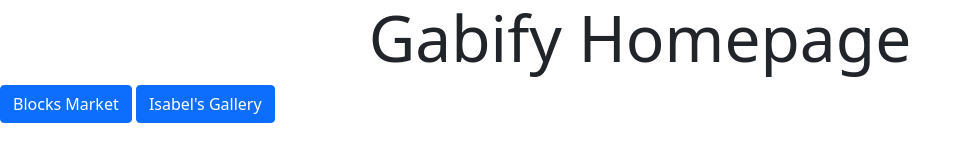
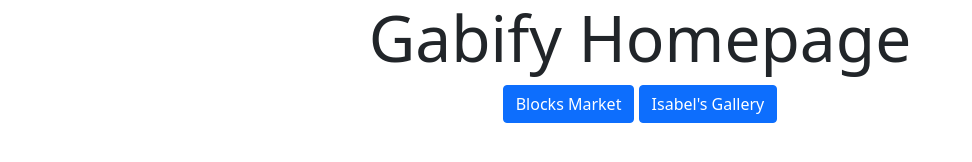
Before and after one commit to gabify/gabify.github.io, a plain HTML site: page index.html in a window 1280 px wide. Shown: the whole page, without its empty margins (0-972 px from the left). Drawn offline with nearby package versions, Linux system fonts and the light colour scheme.

Commit message:
update links again

```diff
--- a/index.html
+++ b/index.html
@@ -8,8 +8,10 @@
     </head>
     <body>
         <h1 class="display-3 text-center">Gabify Homepage</h1>
-        <a href="https://gabify.github.io/Block-Market/" class="btn btn-primary">Blocks Market</a>
+        <div class="container-fluid text-center">
+            <a href="https://gabify.github.io/Block-Market/" class="btn btn-primary">Blocks Market</a>
         <a href="https://gabify.github.io/Isabel-Gallery/" class="btn btn-primary">Isabel's Gallery</a>
+        </div>
         <script src="https://cdn.jsdelivr.net/npm/bootstrap@5.0.2/dist/js/bootstrap.bundle.min.js" integrity="sha384-MrcW6ZMFYlzcLA8Nl+NtUVF0sA7MsXsP1UyJoMp4YLEuNSfAP+JcXn/tWtIaxVXM" crossorigin="anonymous"></script>
     </body>
 </html>
```
